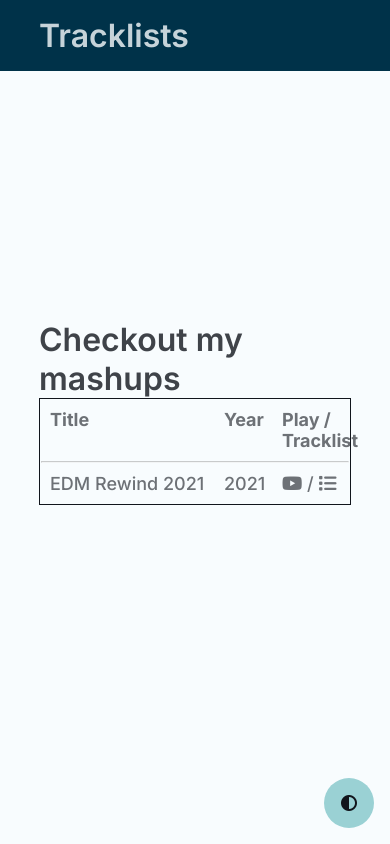
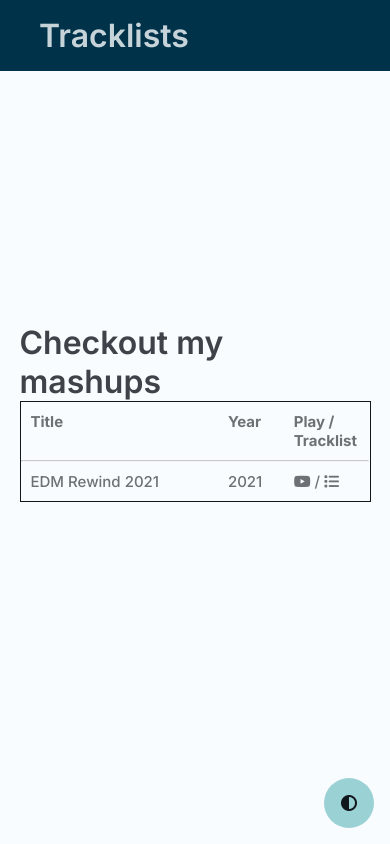
Before and after one commit to Axebow/tracklists, a plain HTML site: page index.html in a window 390 px wide. Drawn offline with Linux system fonts and the light colour scheme.

Commit message:
font size fix

```diff
--- a/styles/index.css
+++ b/styles/index.css
@@ -419,6 +419,10 @@ background-color: var(--success-hover);
 
 @media screen and (max-width: 800px){
     #App{
-        padding: 0 10%;
+        padding: 0 5%;
+    }
+
+    .grid-tabular div{
+        font-size: 15px !important;
     }
 }
```
